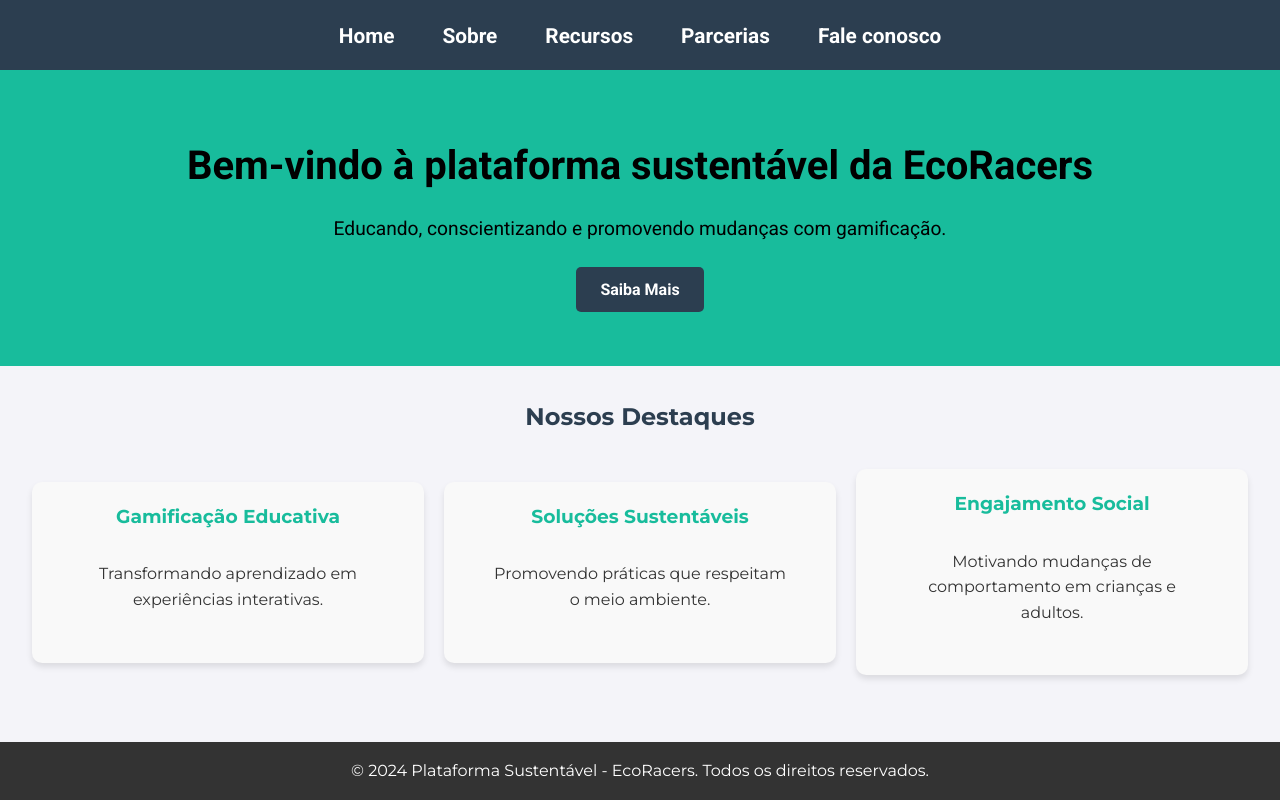
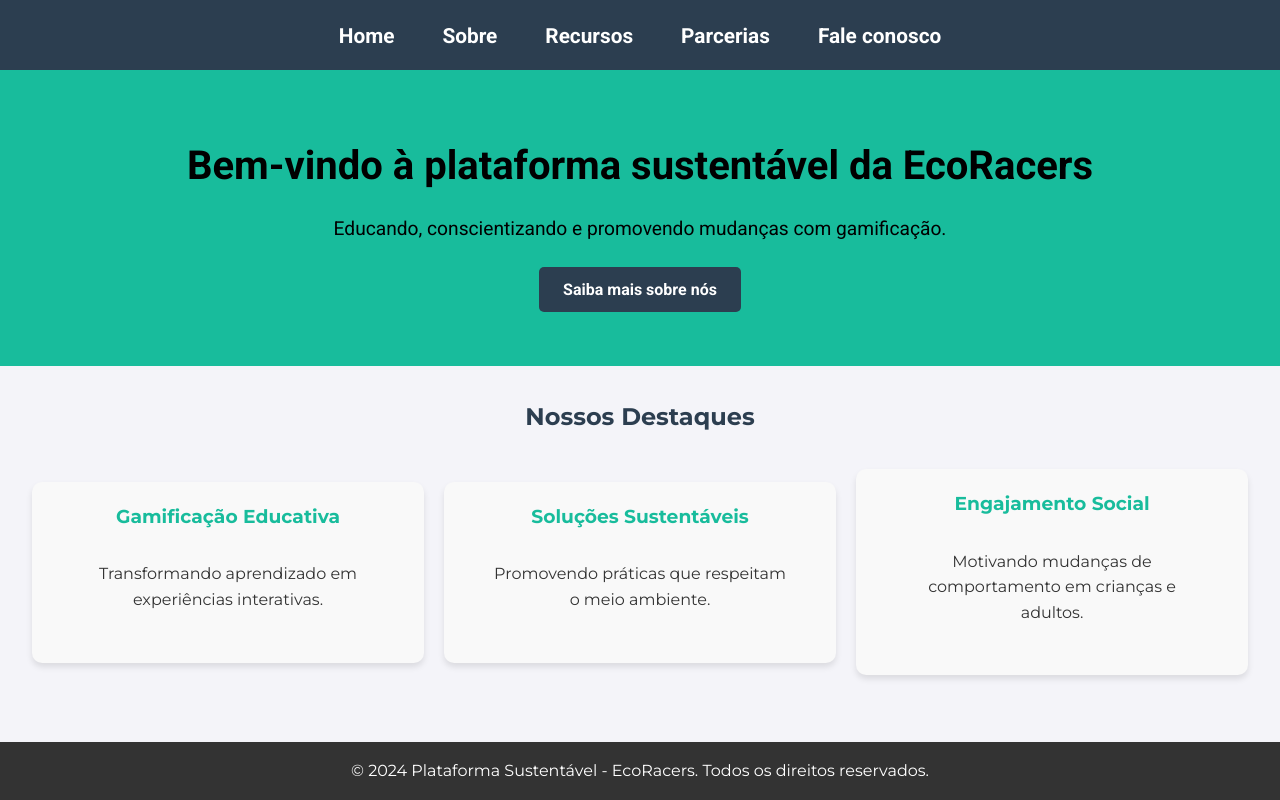
Before and after one commit to fcarvalhh/React---Global-Solutions, a React (Create React App) app: page / in a window 1280 px wide. Shown: the top 800 px of the page. Built offline with nearby package versions, Linux system fonts and the light colour scheme.

Commit message:
Homepage alt. - sobre nós button

```diff
--- a/src/components/Pages/Home.jsx
+++ b/src/components/Pages/Home.jsx
@@ -13,7 +13,7 @@ function Home() {
             <section className="hero">
                 <h1>Bem-vindo à plataforma sustentável da EcoRacers</h1>
                 <p>Educando, conscientizando e promovendo mudanças com gamificação.</p>
-                <a href="about.html" className="cta-btn">Saiba Mais</a>
+                <Link to="/about" className="cta-btn">Saiba mais sobre nós</Link>
             </section>
 
             <section className="features">
```
